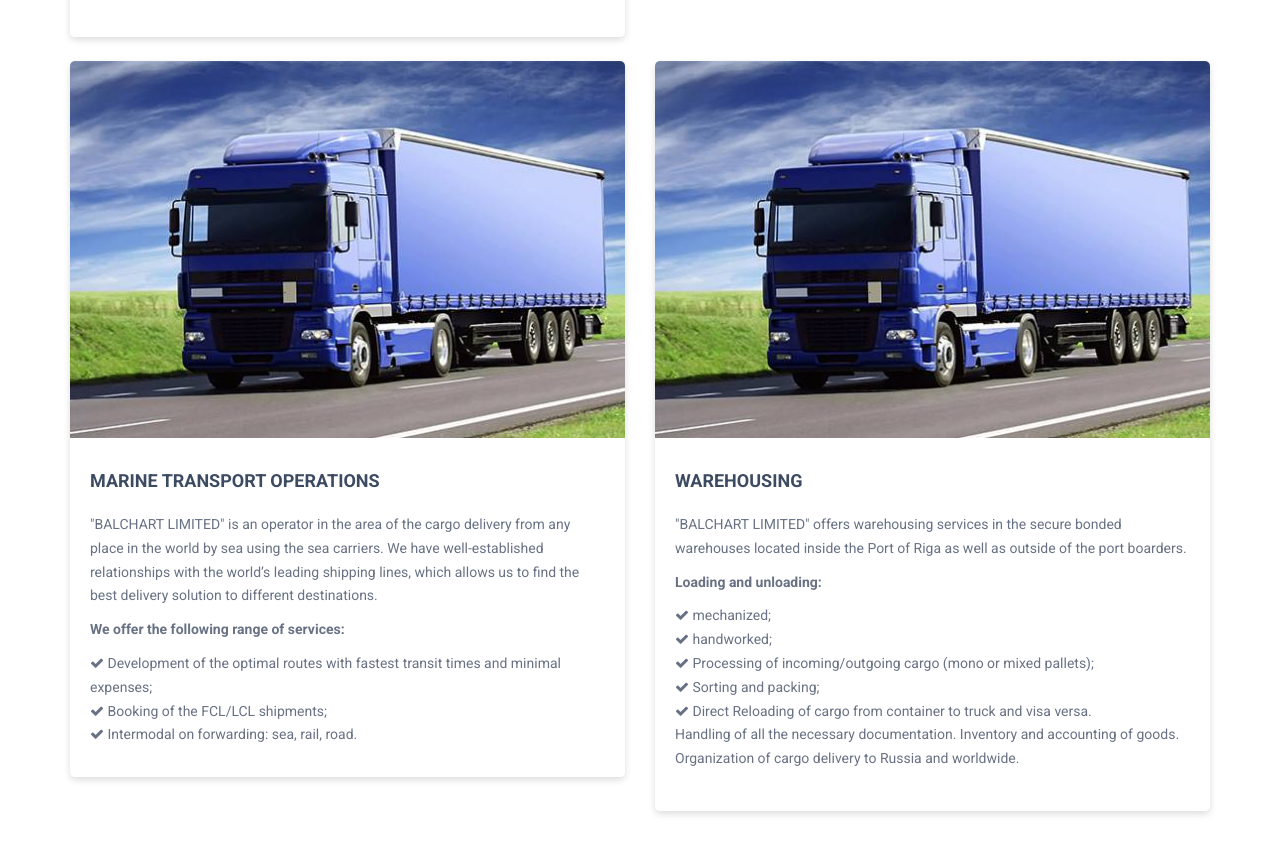
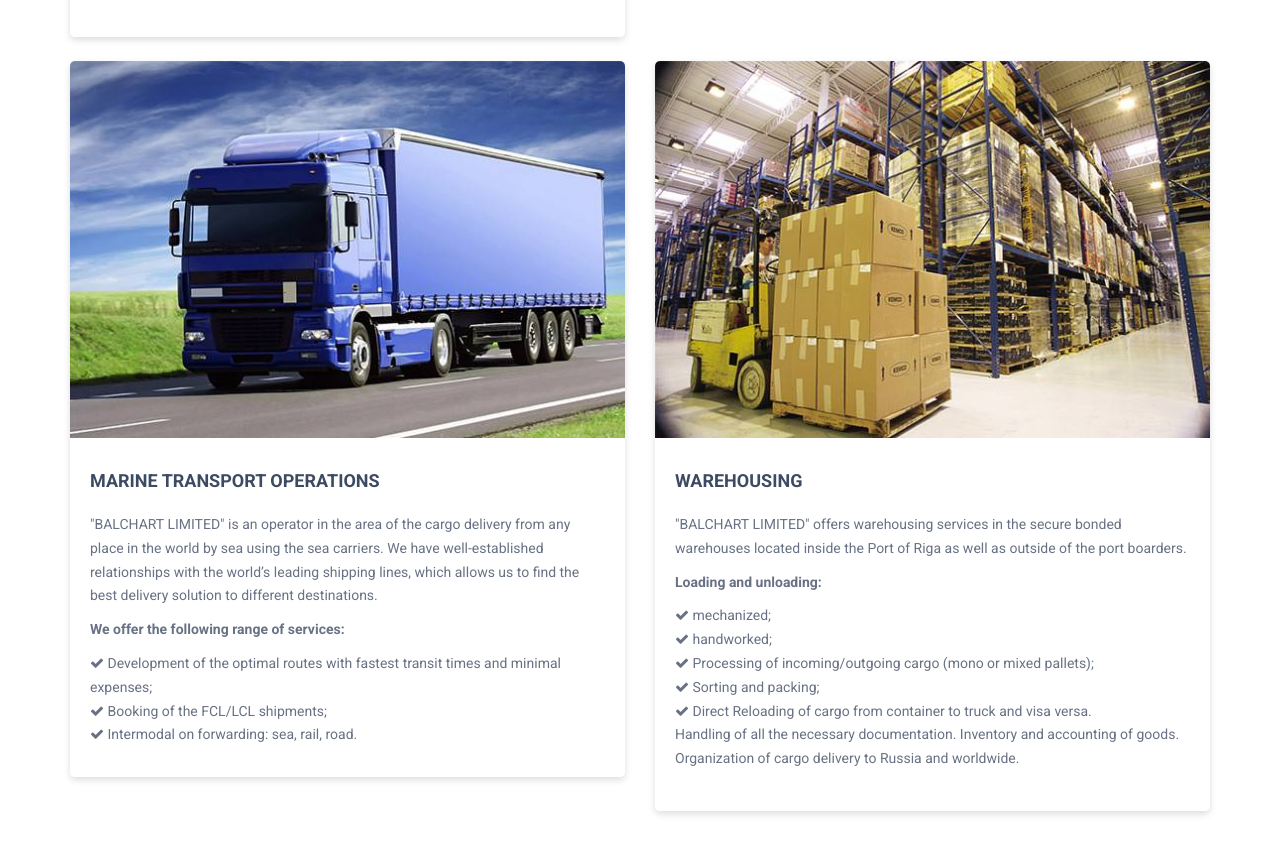
Before and after one commit to SQUAMIGI/SQUAMIGI.github.io, a plain HTML site: page index.html in a window 1280 px wide. Shown: the part 2728-3581 px from the top of the page. Drawn offline with Linux system fonts and the light colour scheme.

Commit message:
Update index.html

```diff
--- a/index.html
+++ b/index.html
@@ -273,7 +273,7 @@
                 <div class="col-md-6 col-lg-6 col-sm-6 col-xs-12">
                     <div class="single-blog wow fadeInUp" data-wow-delay="0.5s">
                         <div class="blog-image">
-                            <img src="img/blog/blog_3.jpg" alt="">
+                            <img src="img/blog/blog_4.jpg" alt="">
                         </div>
                         <div class="blog-details text-left">
                             <h3><a href="single-blog.html">Warehousing</a></h3>
```
